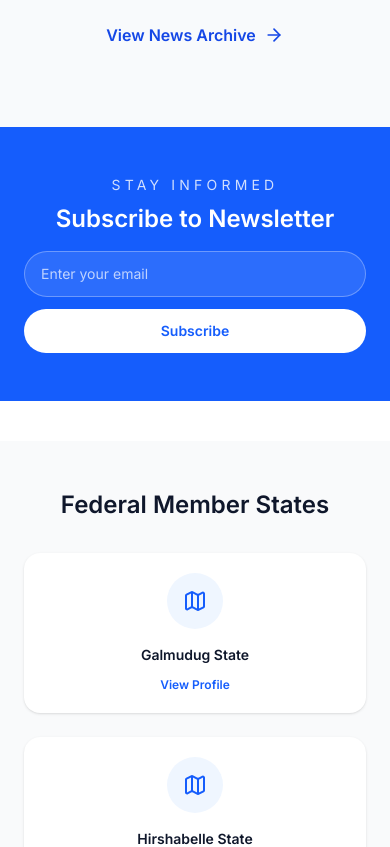
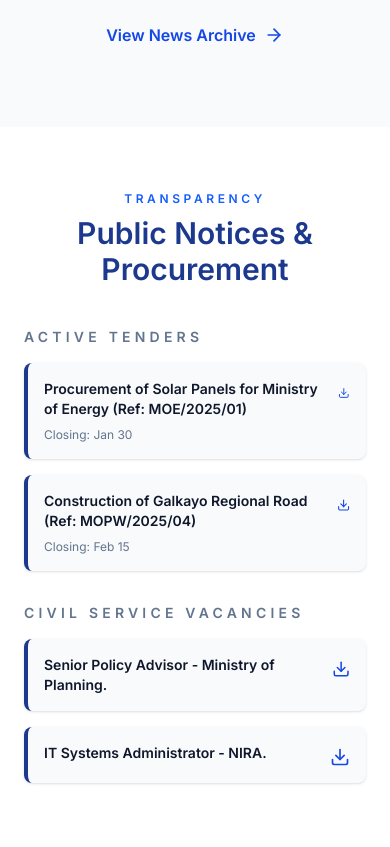
Before and after one commit to Somali-Post/Somalia, a Next.js app: page / in a window 390 px wide. Shown: the part 9160-10007 px from the top of the page. Built offline with nearby package versions, Linux system fonts and the light colour scheme.

Commit message:
jobs and feedback added

```diff
--- a/src/app/government/ministries/[slug]/page.jsx
+++ b/src/app/government/ministries/[slug]/page.jsx
@@ -4,6 +4,7 @@ import { CheckCircle, Globe, Mail, MapPin, Phone, Twitter, Facebook } from "luci
 
 import Footer from "@/components/Footer";
 import Navbar from "@/components/Navbar";
+import FeedbackWidget from "@/components/FeedbackWidget";
 import SmartImage from "@/components/SmartImage";
 import { ministries } from "@/data/ministries";
 
@@ -222,6 +223,11 @@ export default async function MinistryProfilePage({ params }) {
             </aside>
           </div>
         </section>
+        <section className="pb-12">
+          <div className="mx-auto max-w-6xl px-6">
+            <FeedbackWidget />
+          </div>
+        </section>
       </main>
       <Footer />
     </>
--- a/src/app/layout.js
+++ b/src/app/layout.js
@@ -20,9 +20,26 @@ export const metadata = {
 export const viewport = { width: "device-width", initialScale: 1 };
 
 export default function RootLayout({ children }) {
+  const jsonLd = {
+    "@context": "https://schema.org",
+    "@type": "GovernmentOrganization",
+    name: "Federal Republic of Somalia",
+    url: "https://somaliagov.netlify.app",
+    logo: "https://somaliagov.netlify.app/logos/coat-of-arms.png",
+    contactPoint: {
+      "@type": "ContactPoint",
+      telephone: "+252-61-000-0000",
+      contactType: "customer service",
+    },
+  };
+
   return (
     <html lang="en">
       <body className={`${inter.className} antialiased`}>
+        <script
+          type="application/ld+json"
+          dangerouslySetInnerHTML={{ __html: JSON.stringify(jsonLd) }}
+        />
         {children}
         <CookieConsent />
       </body>
--- a/src/app/page.js
+++ b/src/app/page.js
@@ -9,6 +9,7 @@ import MinistryDirectory from "@/components/MinistryDirectory";
 import Navbar from "@/components/Navbar";
 import NationalAgencies from "@/components/NationalAgencies";
 import NationalCalendar from "@/components/NationalCalendar";
+import PublicNotices from "@/components/PublicNotices";
 import Vision2060 from "@/components/Vision2060";
 
 export default function Home() {
@@ -23,6 +24,7 @@ export default function Home() {
       <NationalAgencies limit={3} />
       <Vision2060 />
       <LatestNews />
+      <PublicNotices />
       <section className="bg-blue-600 py-12">
         <div className="mx-auto flex max-w-6xl flex-col items-center justify-between gap-4 px-6 text-center text-white sm:flex-row sm:text-left">
           <div>
--- a/src/app/services/page.jsx
+++ b/src/app/services/page.jsx
@@ -3,6 +3,7 @@ import { ExternalLink } from "lucide-react";
 import Footer from "@/components/Footer";
 import Navbar from "@/components/Navbar";
 import PageHeader from "@/components/PageHeader";
+import FeedbackWidget from "@/components/FeedbackWidget";
 
 const DIGITAL_SERVICES = [
   {
@@ -189,6 +190,11 @@ export default function Page() {
           </div>
         </div>
       </section>
+      <section className="pb-12">
+        <div className="mx-auto max-w-6xl px-6">
+          <FeedbackWidget />
+        </div>
+      </section>
       </main>
       <Footer />
     </>
--- /dev/null
+++ b/src/components/FeedbackWidget.jsx
@@ -0,0 +1,39 @@
+"use client";
+
+import { useState } from "react";
+
+export default function FeedbackWidget() {
+  const [submitted, setSubmitted] = useState(false);
+
+  return (
+    <div className="mt-10 rounded-xl border border-slate-100 bg-white p-6 shadow-sm">
+      <div className="flex flex-col items-start justify-between gap-4 sm:flex-row sm:items-center">
+        <p className="text-sm font-semibold text-slate-900">
+          Was this page helpful?
+        </p>
+        <div className="flex items-center gap-3">
+          <button
+            type="button"
+            onClick={() => setSubmitted(true)}
+            className="rounded-full border border-slate-200 px-4 py-2 text-sm font-semibold text-slate-700 transition hover:border-blue-600 hover:text-blue-600"
+          >
+            👍 Yes
+          </button>
+          <button
+            type="button"
+            onClick={() => setSubmitted(true)}
+            className="rounded-full border border-slate-200 px-4 py-2 text-sm font-semibold text-slate-700 transition hover:border-blue-600 hover:text-blue-600"
+          >
+            👎 No
+          </button>
+        </div>
+      </div>
+
+      {submitted && (
+        <p className="mt-4 text-sm font-medium text-blue-600">
+          Thank you for your feedback!
+        </p>
+      )}
+    </div>
+  );
+}
--- /dev/null
+++ b/src/components/PublicNotices.jsx
@@ -0,0 +1,81 @@
+"use client";
+
+import { Download } from "lucide-react";
+
+const TENDERS = [
+  {
+    title: "Procurement of Solar Panels for Ministry of Energy (Ref: MOE/2025/01)",
+    closing: "Jan 30",
+  },
+  {
+    title: "Construction of Galkayo Regional Road (Ref: MOPW/2025/04)",
+    closing: "Feb 15",
+  },
+];
+
+const VACANCIES = [
+  {
+    title: "Senior Policy Advisor - Ministry of Planning.",
+  },
+  {
+    title: "IT Systems Administrator - NIRA.",
+  },
+];
+
+export default function PublicNotices() {
+  return (
+    <section className="bg-white py-16">
+      <div className="mx-auto max-w-6xl px-6">
+        <div className="mb-10 text-center">
+          <p className="text-xs font-semibold uppercase tracking-[0.3em] text-blue-600">
+            Transparency
+          </p>
+          <h2 className="mt-2 text-3xl font-semibold text-blue-900">
+            Public Notices &amp; Procurement
+          </h2>
+        </div>
+
+        <div className="grid gap-8 lg:grid-cols-2">
+          <div className="space-y-4">
+            <h3 className="text-sm font-semibold uppercase tracking-[0.3em] text-slate-500">
+              Active Tenders
+            </h3>
+            {TENDERS.map((tender) => (
+              <div
+                key={tender.title}
+                className="flex items-start justify-between gap-4 rounded-lg bg-gray-50 p-4 shadow-sm border-l-4 border-blue-900"
+              >
+                <div>
+                  <p className="text-sm font-semibold text-slate-900">
+                    {tender.title}
+                  </p>
+                  <p className="mt-2 text-xs text-slate-500">
+                    Closing: {tender.closing}
+                  </p>
+                </div>
+                <Download className="mt-1 h-5 w-5 text-blue-700" />
+              </div>
+            ))}
+          </div>
+
+          <div className="space-y-4">
+            <h3 className="text-sm font-semibold uppercase tracking-[0.3em] text-slate-500">
+              Civil Service Vacancies
+            </h3>
+            {VACANCIES.map((vacancy) => (
+              <div
+                key={vacancy.title}
+                className="flex items-start justify-between gap-4 rounded-lg bg-gray-50 p-4 shadow-sm border-l-4 border-blue-900"
+              >
+                <p className="text-sm font-semibold text-slate-900">
+                  {vacancy.title}
+                </p>
+                <Download className="mt-1 h-5 w-5 text-blue-700" />
+              </div>
+            ))}
+          </div>
+        </div>
+      </div>
+    </section>
+  );
+}
```
